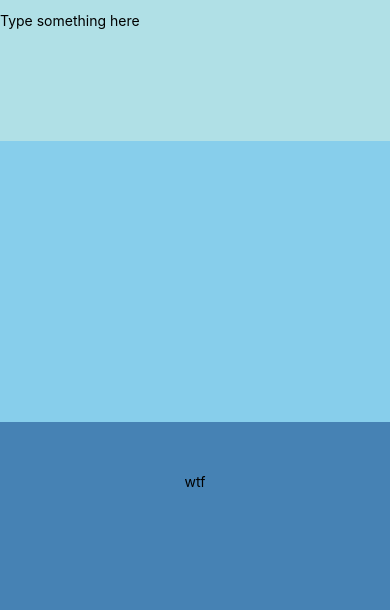
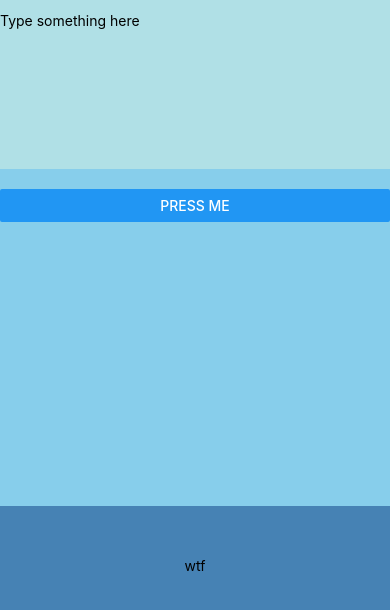
Before and after one commit to ch1c0t/react-native_playground, a React Native app: screen / in a window 390 px wide. Shown: the top 610 px of the page. Built offline with nearby package versions, Linux system fonts and the light colour scheme.

Commit message:
A basic button

```diff
--- a/App.js
+++ b/App.js
@@ -8,7 +8,9 @@ import React, {
 import {
   Text,
   View,
-  TextInput
+  TextInput,
+  Button,
+  Alert
 } from 'react-native';
 
 Greeting = class Greeting extends Component {
@@ -68,9 +70,12 @@ module.exports = App = class App extends Component {
       }}>
           {this.state.text.split('').reverse().join('')}
         </Text>
+        <Button onPress={() => {
+        return Alert.alert('You tapped the button.');
+      }} title="Press me" />
       </View>
       <View style={{
-        flex: 3,
+        flex: 2,
         backgroundColor: 'steelblue',
         alignItems: 'center'
       }}>
```
Also changed, not shown: 1 other file (tests, documents, lock files or other folders).
